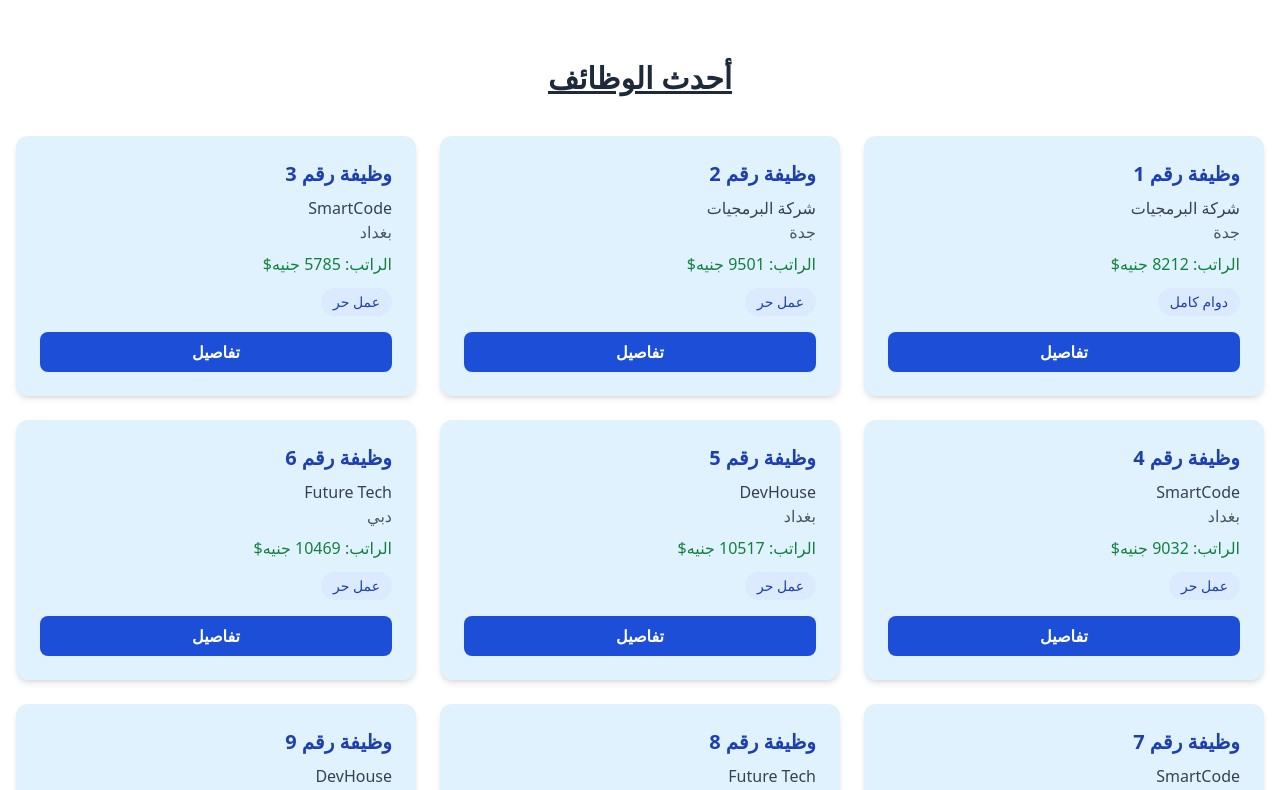
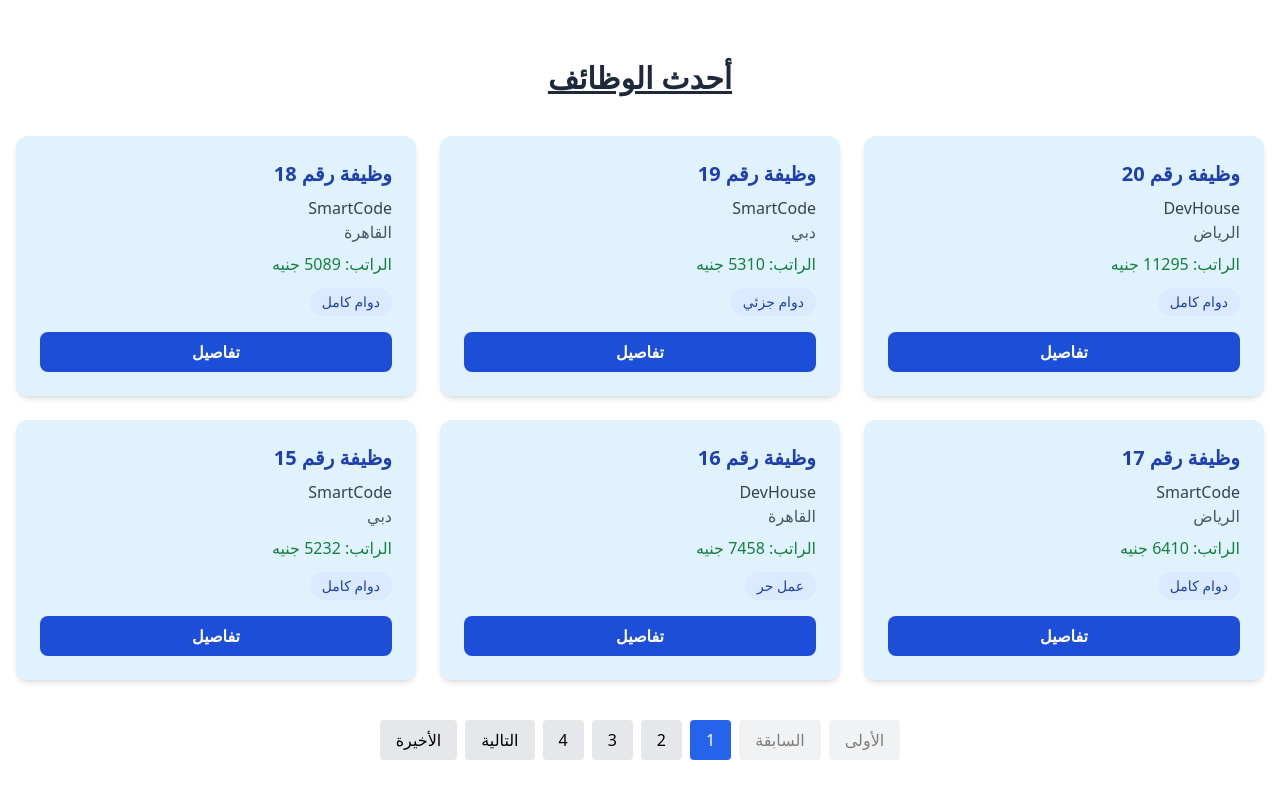
Before and after one commit to eyjoprogrammers/job-platform-frontend-7-7-2025-2, a React (Create React App) app: page / in a window 1280 px wide. Shown: the part 780-1570 px from the top of the page. Built offline with nearby package versions, Linux system fonts and the light colour scheme.

Commit message:
وصف مختصر للتعديل مثل: Added pagination to Home component

```diff
--- a/public/api.json
+++ b/public/api.json
@@ -1,4 +1,3 @@
-
 [{
     "id": 1,
     "title": "وظيفة رقم 1",
--- a/src/pages/Home.js
+++ b/src/pages/Home.js
@@ -4,24 +4,43 @@ import { Link } from "react-router-dom";
 
 const Home = () => {
   const [jobs, setJobs] = useState([]);
+  const [currentPage, setCurrentPage] = useState(1);
+  const jobsPerPage = 6; // عدد الوظائف في كل صفحة
 
   // ✅ جلب الوظائف من API وترتيبها حسب ID تنازليًا (الأحدث أولاً)
   useEffect(() => {
-    // استخدام مسار نسبي للوصول إلى api.json داخل public
-    axios.get("/api.json")
+    axios.get(process.env.PUBLIC_URL + "/api.json")
       .then((res) => {
-        setJobs(res.data);
+        // ترتيب الوظائف تنازليًا حسب id (الأحدث أولاً)
+        const sortedJobs = res.data.sort((a, b) => b.id - a.id);
+        setJobs(sortedJobs);
       })
       .catch((err) => {
         console.error("خطأ في جلب الوظائف:", err);
       });
   }, []);
 
+  // حساب حدود الوظائف التي ستعرض في الصفحة الحالية
+  const indexOfLastJob = currentPage * jobsPerPage;
+  const indexOfFirstJob = indexOfLastJob - jobsPerPage;
+  const currentJobs = jobs.slice(indexOfFirstJob, indexOfLastJob);
+
+  const totalPages = Math.ceil(jobs.length / jobsPerPage);
+
+  // تغيير الصفحة
+  const goToPage = (pageNumber) => {
+    if (pageNumber >= 1 && pageNumber <= totalPages) {
+      setCurrentPage(pageNumber);
+    }
+  };
+
   return (
     <div className="rtl text-right font-sans ">
       {/* Hero Section */}
       <section className="bg-secondary text-dark py-20 px-4 text-center mt-5">
-        <h1 className="text-4xl font-bold mb-4 underline">منصتك الأفضل للوظائف في العراق والخليج</h1>
+        <h1 className="text-4xl font-bold mb-4 underline">
+          منصتك الأفضل للوظائف في العراق والخليج
+        </h1>
         <p className="text-lg mb-6 text-secondary">
           اكتشف آلاف الفرص من أفضل الشركات. انطلق في رحلتك المهنية الآن!
         </p>
@@ -34,7 +53,9 @@ const Home = () => {
 
       {/* Why Us */}
       <section className="py-16 px-4 bg-white">
-        <h2 className="text-3xl font-bold text-center text-dark mb-10 underline">لماذا تختار منصتنا؟</h2>
+        <h2 className="text-3xl font-bold text-center text-dark mb-10 underline">
+          لماذا تختار منصتنا؟
+        </h2>
         <div className="grid md:grid-cols-3 gap-6 text-dark text-center">
           <div className="bg-secondary rounded-2xl shadow-md p-6 hover:shadow-lg">
             <h3 className="text-xl font-bold mb-2">سهولة التقديم</h3>
@@ -51,12 +72,14 @@ const Home = () => {
         </div>
       </section>
 
-      {/* Latest Jobs */}
+      {/* Latest Jobs مع Pagination */}
       <section className="py-16 px-4 bg-white">
-        <h2 className="text-3xl font-bold text-center text-dark mb-10 underline">أحدث الوظائف</h2>
+        <h2 className="text-3xl font-bold text-center text-dark mb-10 underline">
+          أحدث الوظائف
+        </h2>
         <div className="grid md:grid-cols-2 lg:grid-cols-3 gap-6">
-          {jobs.length > 0 ? (
-            jobs.map((job) => (
+          {currentJobs.length > 0 ? (
+            currentJobs.map((job) => (
               <div
                 key={job.id}
                 className="bg-secondary rounded-xl shadow-md p-6 hover:shadow-lg transition"
@@ -65,7 +88,7 @@ const Home = () => {
                 <p className="text-gray-700">{job.company_name}</p>
                 <p className="text-gray-600">{job.location}</p>
                 <p className="text-green-700 font-medium mt-2">
-                  الراتب: {job.salary}$
+                  الراتب: {job.salary}
                 </p>
                 <span className="inline-block mt-3 bg-blue-100 text-blue-800 px-3 py-1 rounded-full text-sm">
                   {job.job_type}
@@ -82,6 +105,57 @@ const Home = () => {
           )}
         </div>
 
+        {/* Pagination Controls */}
+        {totalPages > 1 && (
+          <div className="flex justify-center gap-2 mt-10 flex-wrap">
+            <button
+              onClick={() => goToPage(1)}
+              disabled={currentPage === 1}
+              className="px-4 py-2 bg-gray-200 rounded hover:bg-gray-300 disabled:opacity-50"
+            >
+              الأولى
+            </button>
+
+            <button
+              onClick={() => goToPage(currentPage - 1)}
+              disabled={currentPage === 1}
+              className="px-4 py-2 bg-gray-200 rounded hover:bg-gray-300 disabled:opacity-50"
+            >
+              السابقة
+            </button>
+
+            {Array.from({ length: totalPages }, (_, i) => (
+              <button
+                key={i + 1}
+                onClick={() => goToPage(i + 1)}
+                className={`px-4 py-2 rounded ${
+                  currentPage === i + 1
+                    ? "bg-blue-600 text-white"
+                    : "bg-gray-200 hover:bg-gray-300"
+                }`}
+              >
+                {i + 1}
+              </button>
+            ))}
+
+            <button
+              onClick={() => goToPage(currentPage + 1)}
+              disabled={currentPage === totalPages}
+              className="px-4 py-2 bg-gray-200 rounded hover:bg-gray-300 disabled:opacity-50"
+            >
+              التالية
+            </button>
+
+            <button
+              onClick={() => goToPage(totalPages)}
+              disabled={currentPage === totalPages}
+              className="px-4 py-2 bg-gray-200 rounded hover:bg-gray-300 disabled:opacity-50"
+            >
+              الأخيرة
+            </button>
+          </div>
+        )}
+
         {/* زر عرض كل الوظائف */}
         <div className="text-center mt-8">
           <Link to="/jobs">
```
